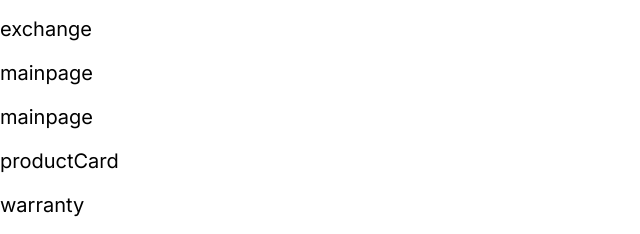
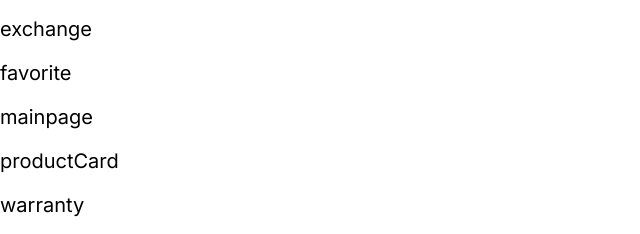
Before and after one commit to al-ramazanov/Meltis, a plain HTML site: page index.html in a window 1280 px wide. Shown: the part 301-535 px from the top of the page, 0-640 px from the left. Drawn offline with nearby package versions, Linux system fonts and the light colour scheme; files whose address does not match are found by name.

Commit message:
Update index.html

```diff
--- a/index.html
+++ b/index.html
@@ -142,7 +142,7 @@
             <a href="checkout.html">checkout</a>
             <a href="delivery.html">delivery</a>
             <a href="exchange.html">exchange</a>
-            <a href="favorite.html">mainpage</a>
+            <a href="favorite.html">favorite</a>
             <a href="mainpage.html">mainpage</a>
             <a href="productCard.html">productCard</a>
             <a href="warranty.html">warranty</a>
```
